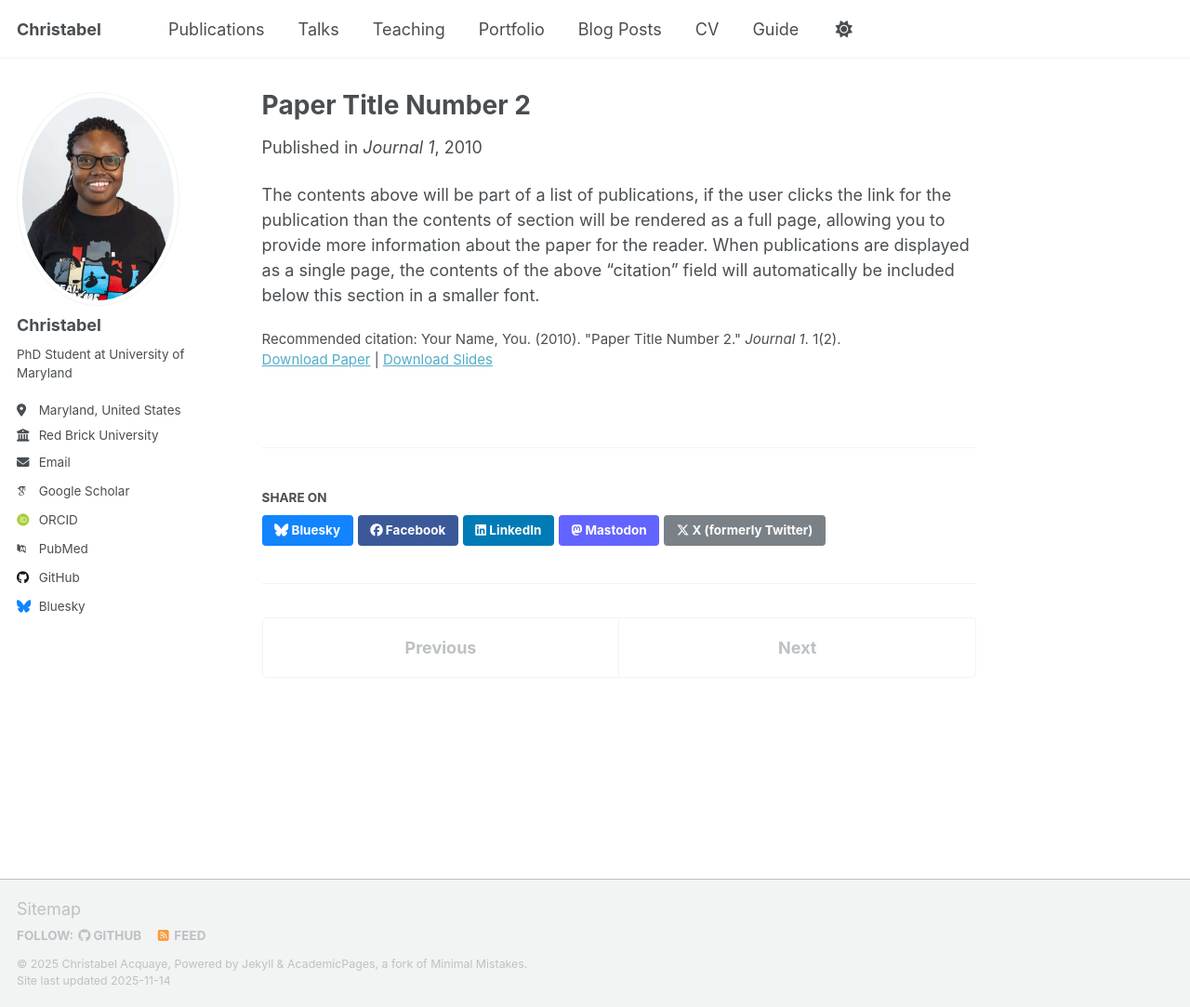
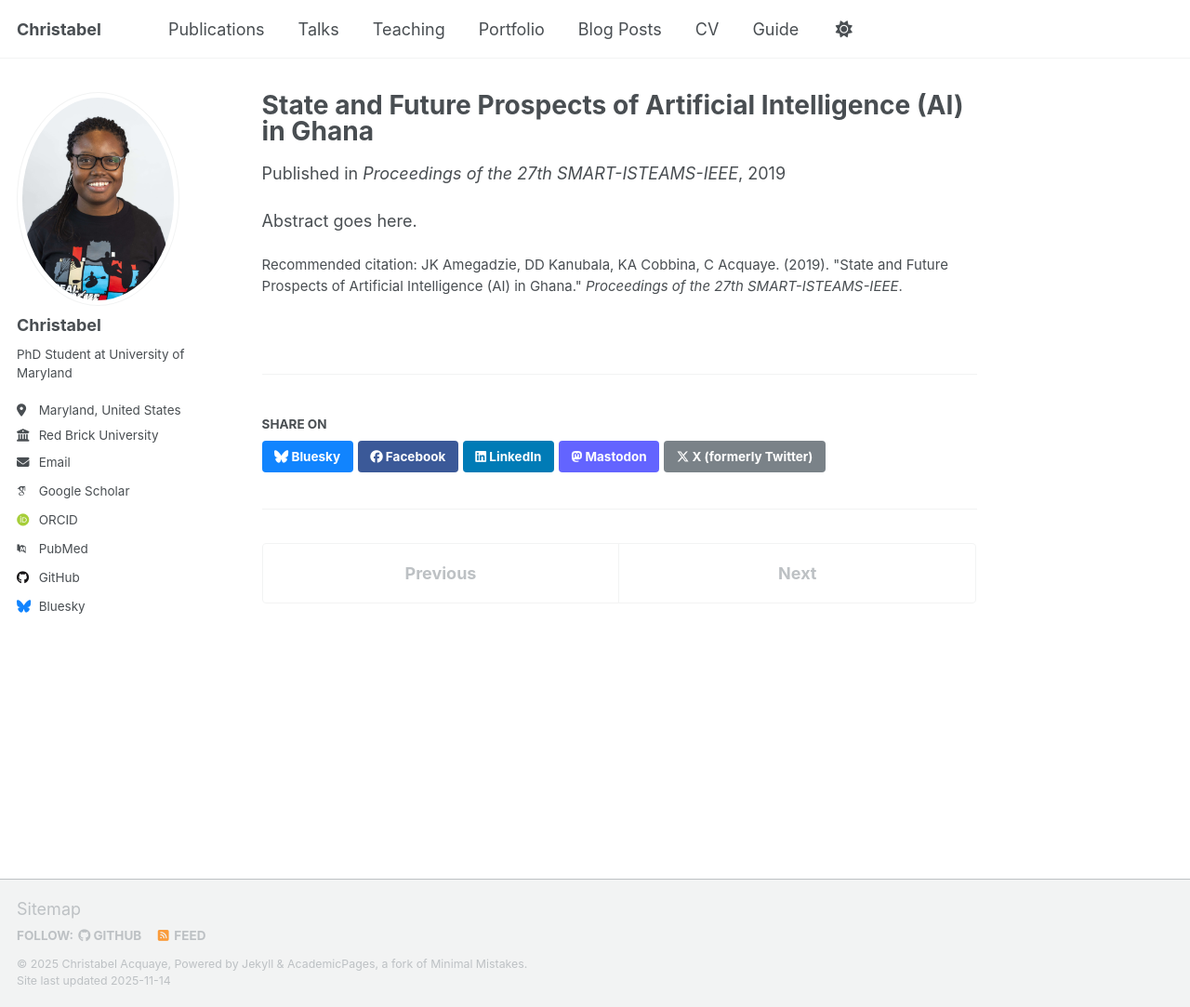
Before and after one commit to acquayec/cacquaye.github.io, a Jekyll site: the page built from _publications/2010-10-01-paper-title-number-2.md, in a window 1280 px wide and 1083 px high. Shown: the whole window at 93% size. Built offline with Jekyll 4.4.1, drawn with Linux system fonts in a browser that asks for light colours; some web fonts are replaced; a script that is not in the unit is left out.

Commit message:
Revise publication entry for AI in Ghana
Updated publication details including title, date, venue, and citation.

```diff
--- a/_publications/2010-10-01-paper-title-number-2.md
+++ b/_publications/2010-10-01-paper-title-number-2.md
@@ -1,14 +1,10 @@
 ---
-title: "Paper Title Number 2"
+title: "State and Future Prospects of Artificial Intelligence (AI) in Ghana"
 collection: publications
-category: manuscripts
-permalink: /publication/2010-10-01-paper-title-number-2
-excerpt: 'This paper is about the number 2. The number 3 is left for future work.'
-date: 2010-10-01
-venue: 'Journal 1'
-slidesurl: 'https://academicpages.github.io/files/slides2.pdf'
-paperurl: 'https://academicpages.github.io/files/paper2.pdf'
-citation: 'Your Name, You. (2010). &quot;Paper Title Number 2.&quot; <i>Journal 1</i>. 1(2).'
+permalink: /publication/2019-ai-ghana
+date: 2019-01-01
+venue: 'Proceedings of the 27th SMART-ISTEAMS-IEEE'
+citation: 'JK Amegadzie, DD Kanubala, KA Cobbina, C Acquaye. (2019). "State and Future Prospects of Artificial Intelligence (AI) in Ghana." <i>Proceedings of the 27th SMART-ISTEAMS-IEEE</i>.'
 ---
 
-The contents above will be part of a list of publications, if the user clicks the link for the publication than the contents of section will be rendered as a full page, allowing you to provide more information about the paper for the reader. When publications are displayed as a single page, the contents of the above "citation" field will automatically be included below this section in a smaller font.
+Abstract goes here.
```
